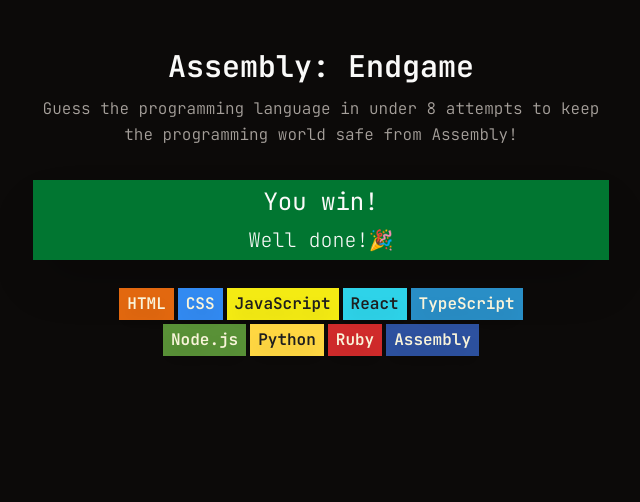
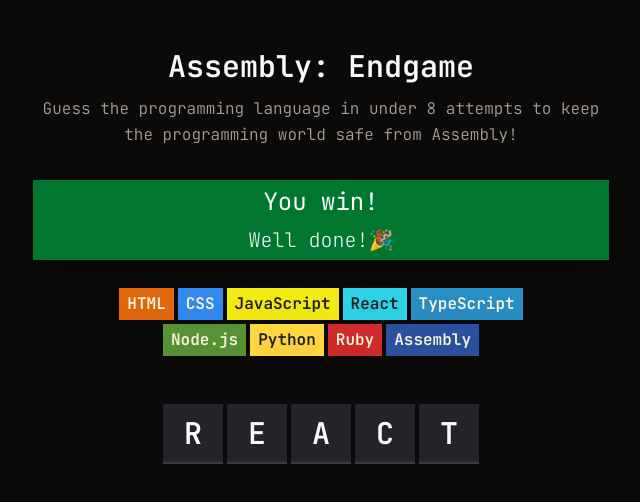
Before and after one commit to brettp02/Assembly-Endgame, a Next.js app: page / in a window 1280 px wide. Shown: the top 502 px of the page, without its empty margins (319-959 px from the left). Built offline with nearby package versions, Linux system fonts and the light colour scheme.

Commit message:
created letter box and word guess foundation

```diff
--- a/app/page.tsx
+++ b/app/page.tsx
@@ -6,6 +6,7 @@
 import LanguageChip from "@/components/language-chip";
 import {languages} from "@/lib/languages";
 import {useState} from 'react'
+import LetterBox from "@/components/letter-box";
 
 export default function Page() {
     const [currentWord, setCurrentWord] = useState("react");
@@ -14,11 +15,20 @@
         <main className="flex flex-col items-center min-h-screen max-w-3xl py-12 px-4 mx-auto">
             <Header />
             <Status />
+
+            {/*All current programming languages*/}
             <div className={'mt-7 flex flex-wrap justify-center gap-1 max-w-md'}>
                 {languages.map(language => {
                     return <LanguageChip key={language.name} name={language.name} color={language.color} bgColor={language.backgroundColor}/>
                 })}
             </div>
+
+            <div className={'flex gap-1 mt-12'}>
+                {[...currentWord].map((word, i) => {
+                    return <LetterBox letter={word} key={i} />
+                })}
+            </div>
+
         </main>
     )
 }
--- /dev/null
+++ b/components/letter-box.tsx
@@ -0,0 +1,7 @@
+
+
+export default function LetterBox({letter}: {letter: string}) {
+    return (
+        <span className={'text-3xl border-b-2 flex items-center justify-center bg-gray-600/35 w-15 h-15 font-semibold'}>{letter.toUpperCase()}</span>
+    )
+}
```
